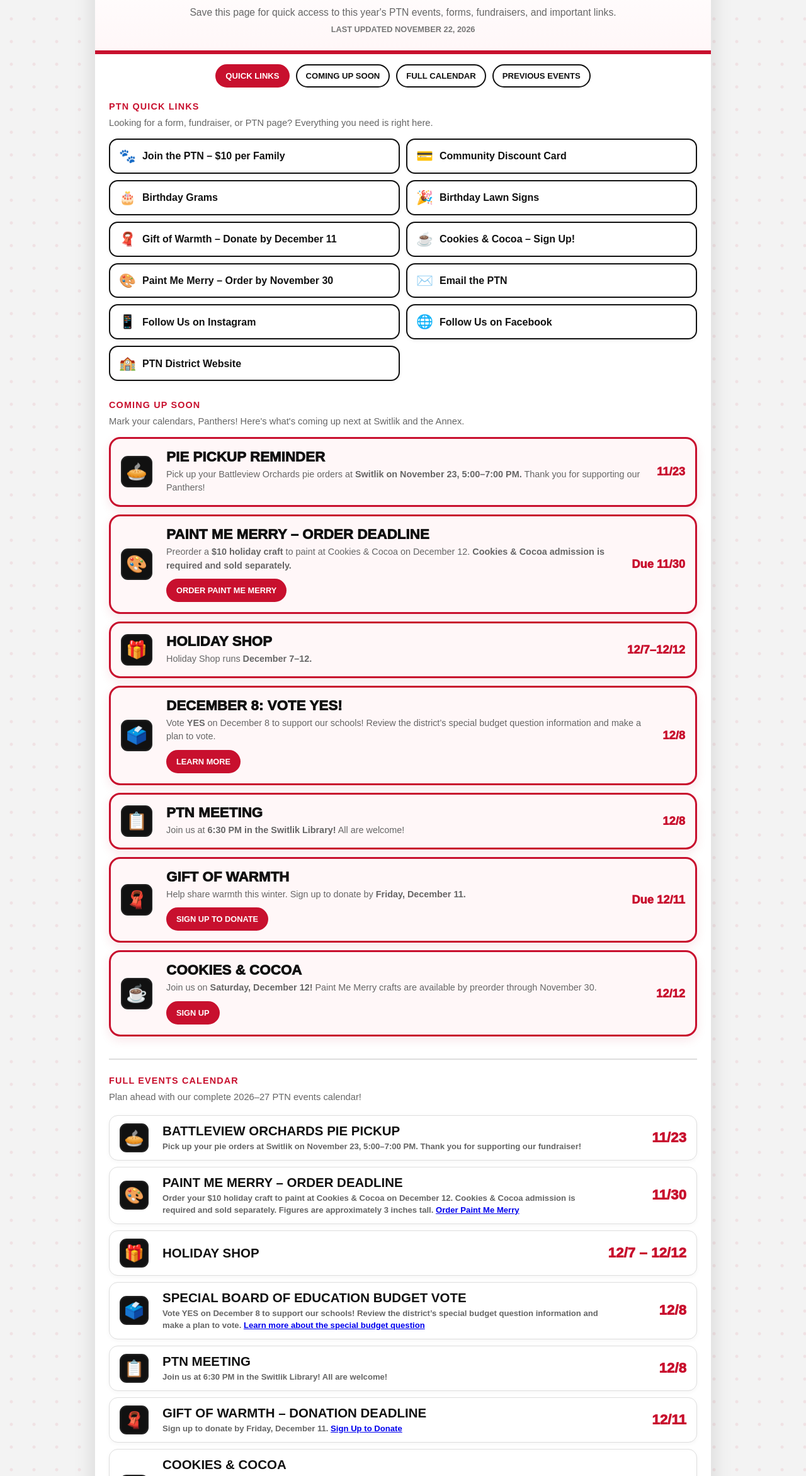
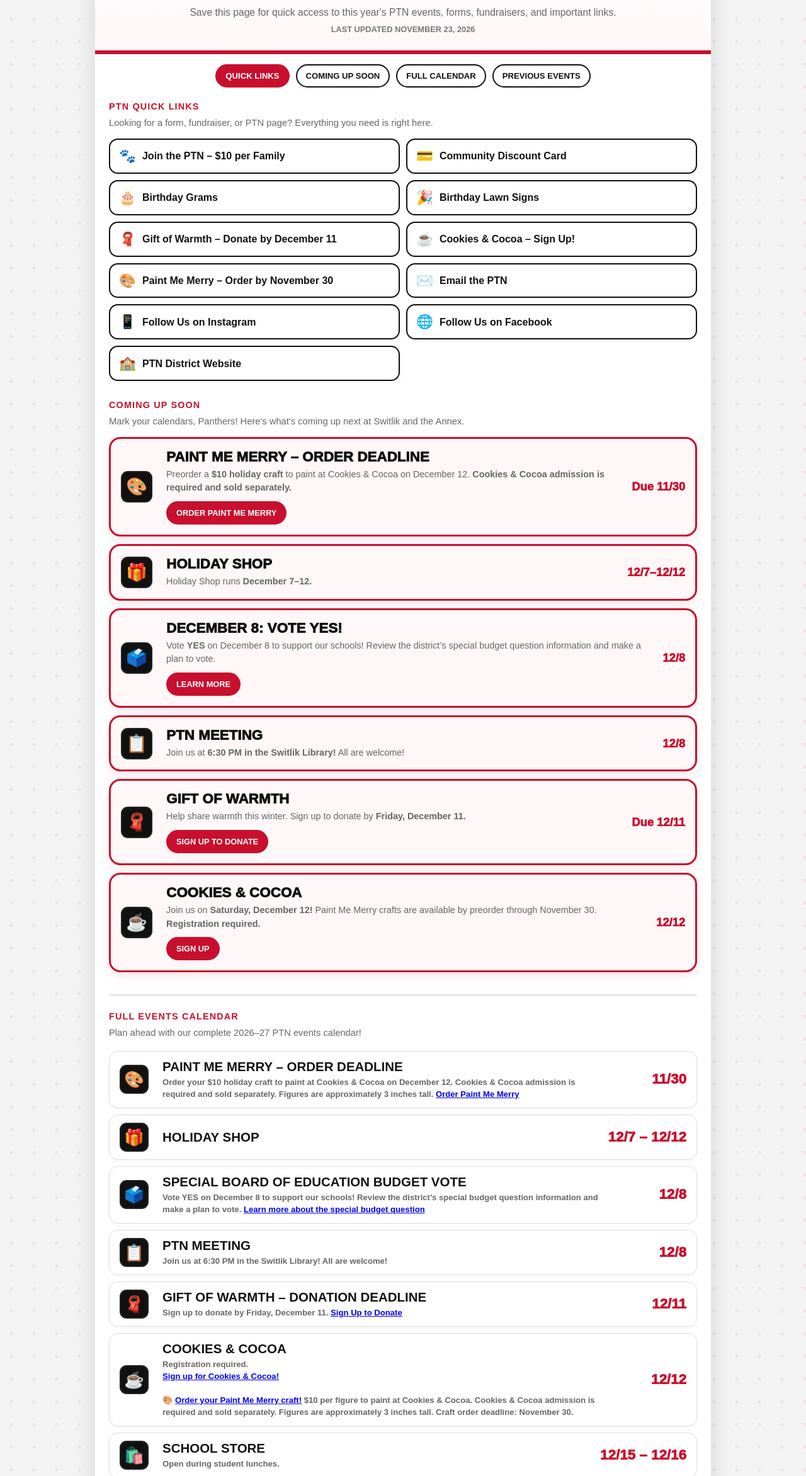
Before and after one commit to kristenmiller-ops/switlik-ptn-events, a plain HTML site: page index.html in a window 1280 px wide. Shown: the part 456-2800 px from the top of the page at 63% size. Drawn offline with Linux system fonts and the light colour scheme.

Commit message:
Update index.html

```diff
--- a/index.html
+++ b/index.html
@@ -18,7 +18,7 @@
 <div class="year-pill">2026–27 SCHOOL YEAR</div>
 <div class="subtitle">Events at a Glance</div>
 <p class="intro">Save this page for quick access to this year's PTN events, forms, fundraisers, and important links.</p>
-<div class="updated">Last updated November 22, 2026</div>
+<div class="updated">Last updated November 23, 2026</div>
 </header>
 <nav class="quicknav" aria-label="Quick navigation">
 <a href="#quick-links">Quick Links</a><a href="#upcoming">Coming Up Soon</a><a href="#all-events">Full Calendar</a><a href="#previous-events">Previous Events</a>
@@ -45,25 +45,23 @@
 <p class="links-intro">Mark your calendars, Panthers! Here's what's coming up next at Switlik and the Annex.</p>
 <div class="upcoming-list">
 
-<article class="upcoming-card"><div class="icon">🥧</div><div><div class="upcoming-title">Pie Pickup Reminder</div><div class="upcoming-copy">Pick up your Battleview Orchards pie orders at <strong>Switlik on November 23, 5:00–7:00 PM.</strong> Thank you for supporting our Panthers!</div></div><div class="upcoming-date">11/23</div></article>
 <article class="upcoming-card"><div class="icon">🎨</div><div><div class="upcoming-title">Paint Me Merry – Order Deadline</div><div class="upcoming-copy">Preorder a <strong>$10 holiday craft</strong> to paint at Cookies &amp; Cocoa on December 12. <strong>Cookies &amp; Cocoa admission is required and sold separately.</strong></div><a class="action-button" href="https://bit.ly/4iJUuyS?r=qr" target="_blank" rel="noopener">Order Paint Me Merry</a></div><div class="upcoming-date">Due 11/30</div></article>
 <article class="upcoming-card"><div class="icon">🎁</div><div><div class="upcoming-title">Holiday Shop</div><div class="upcoming-copy">Holiday Shop runs <strong>December 7–12.</strong></div></div><div class="upcoming-date">12/7–12/12</div></article>
 <article class="upcoming-card"><div class="icon">🗳️</div><div><div class="upcoming-title">December 8: Vote YES!</div><div class="upcoming-copy">Vote <strong>YES</strong> on December 8 to support our schools! Review the district’s special budget question information and make a plan to vote.</div><a class="action-button" href="https://www.jacksonsd.org/for-parents-students/specialquestion" target="_blank" rel="noopener">Learn More</a></div><div class="upcoming-date">12/8</div></article>
 <article class="upcoming-card"><div class="icon">📋</div><div><div class="upcoming-title">PTN Meeting</div><div class="upcoming-copy">Join us at <strong>6:30 PM in the Switlik Library!</strong> All are welcome!</div></div><div class="upcoming-date">12/8</div></article>
 <article class="upcoming-card"><div class="icon">🧣</div><div><div class="upcoming-title">Gift of Warmth</div><div class="upcoming-copy">Help share warmth this winter. Sign up to donate by <strong>Friday, December 11.</strong></div><a class="action-button" href="https://m.signupgenius.com/#!/showSignUp/30E0949A4AD2FA3FC1-67698391-gift?useFullSite=false" target="_blank" rel="noopener">Sign Up to Donate</a></div><div class="upcoming-date">Due 12/11</div></article>
-<article class="upcoming-card"><div class="icon">☕</div><div><div class="upcoming-title">Cookies &amp; Cocoa</div><div class="upcoming-copy">Join us on <strong>Saturday, December 12!</strong> Paint Me Merry crafts are available by preorder through November 30.</div><a class="action-button" href="https://bit.ly/Switlikcookiesandcocoa?r=qr" target="_blank" rel="noopener">Sign Up</a></div><div class="upcoming-date">12/12</div></article>
+<article class="upcoming-card"><div class="icon">☕</div><div><div class="upcoming-title">Cookies &amp; Cocoa</div><div class="upcoming-copy">Join us on <strong>Saturday, December 12!</strong> Paint Me Merry crafts are available by preorder through November 30.<br><strong>Registration required.</strong></div><a class="action-button" href="https://bit.ly/Switlikcookiesandcocoa?r=qr" target="_blank" rel="noopener">Sign Up</a></div><div class="upcoming-date">12/12</div></article>
 </div></section>
 <section class="calendar-wrap" id="all-events">
 <div class="calendar-heading"><p class="section-kicker">Full Events Calendar</p><p class="links-intro">Plan ahead with our complete 2026–27 PTN events calendar!</p></div>
 <div class="events">
 
-<article class="event"><div class="icon">🥧</div><div><div class="name">Battleview Orchards Pie Pickup</div><div class="note">Pick up your pie orders at <strong>Switlik on November 23, 5:00–7:00 PM.</strong> Thank you for supporting our fundraiser!</div></div><div class="date">11/23</div></article>
 <article class="event"><div class="icon">🎨</div><div><div class="name">Paint Me Merry – Order Deadline</div><div class="note">Order your $10 holiday craft to paint at Cookies &amp; Cocoa on December 12. <strong>Cookies &amp; Cocoa admission is required and sold separately.</strong> Figures are approximately 3 inches tall. <a href="https://bit.ly/4iJUuyS?r=qr" target="_blank" rel="noopener">Order Paint Me Merry</a></div></div><div class="date">11/30</div></article>
 <article class="event"><div class="icon">🎁</div><div><div class="name">Holiday Shop</div></div><div class="date">12/7 – 12/12</div></article>
 <article class="event"><div class="icon">🗳️</div><div><div class="name">Special Board of Education Budget Vote</div><div class="note">Vote <strong>YES</strong> on December 8 to support our schools! Review the district’s special budget question information and make a plan to vote. <a href="https://www.jacksonsd.org/for-parents-students/specialquestion" target="_blank" rel="noopener">Learn more about the special budget question</a></div></div><div class="date">12/8</div></article>
 <article class="event"><div class="icon">📋</div><div><div class="name">PTN Meeting</div><div class="note">Join us at <strong>6:30 PM in the Switlik Library!</strong> All are welcome!</div></div><div class="date">12/8</div></article>
 <article class="event"><div class="icon">🧣</div><div><div class="name">Gift of Warmth – Donation Deadline</div><div class="note">Sign up to donate by Friday, December 11. <a href="https://m.signupgenius.com/#!/showSignUp/30E0949A4AD2FA3FC1-67698391-gift?useFullSite=false" target="_blank" rel="noopener">Sign Up to Donate</a></div></div><div class="date">12/11</div></article>
-<article class="event"><div class="icon">☕</div><div><div class="name">Cookies &amp; Cocoa</div><div class="note"><a href="https://bit.ly/Switlikcookiesandcocoa?r=qr" target="_blank" rel="noopener">Sign up for Cookies &amp; Cocoa!</a><br><br>🎨 <a href="https://bit.ly/4iJUuyS?r=qr" target="_blank" rel="noopener">Order your Paint Me Merry craft!</a> $10 per figure to paint at Cookies &amp; Cocoa. <strong>Cookies &amp; Cocoa admission is required and sold separately.</strong> Figures are approximately 3 inches tall. <strong>Craft order deadline: November 30.</strong></div></div><div class="date">12/12</div></article>
+<article class="event"><div class="icon">☕</div><div><div class="name">Cookies &amp; Cocoa</div><div class="note"><strong>Registration required.</strong><br><a href="https://bit.ly/Switlikcookiesandcocoa?r=qr" target="_blank" rel="noopener">Sign up for Cookies &amp; Cocoa!</a><br><br>🎨 <a href="https://bit.ly/4iJUuyS?r=qr" target="_blank" rel="noopener">Order your Paint Me Merry craft!</a> $10 per figure to paint at Cookies &amp; Cocoa. <strong>Cookies &amp; Cocoa admission is required and sold separately.</strong> Figures are approximately 3 inches tall. <strong>Craft order deadline: November 30.</strong></div></div><div class="date">12/12</div></article>
 <article class="event"><div class="icon">🛍️</div><div><div class="name">School Store</div><div class="note">Open during student lunches.</div></div><div class="date">12/15 – 12/16</div></article>
 
 <article class="event"><div class="icon">🛍️</div><div><div class="name">School Store</div><div class="note">Open during student lunches.</div></div><div class="date">1/19 – 1/20</div></article>
@@ -98,11 +96,12 @@
 <article class="event"><div class="icon">🍬</div><div><div class="name">Gertrude Hawk Fundraiser</div><div class="note">Thank you for supporting our Switlik Panthers! <strong>All orders and money were due by November 9.</strong><br><br>📦 <strong>Estimated delivery: week of December 7.</strong></div></div><div class="date">10/16 – 11/9</div></article>
 <article class="event"><div class="icon">🌯</div><div><div class="name">Dine to Donate at Bubbakoo’s Burritos – Jackson</div><div class="note">Thank you to everyone who dined at Bubbakoo’s and supported Switlik PTN!</div></div><div class="date">11/10</div></article>
 <article class="event"><div class="icon">📋</div><div><div class="name">PTN Meeting</div><div class="note">Thank you to everyone who joined us in the Switlik Library!</div></div><div class="date">11/10</div></article>
-<article class="event"><div class="icon">🥧</div><div><div class="name">Battleview Orchards Pie Sale</div><div class="note">Thank you for supporting our pie fundraiser! Orders closed November 11. <strong>Pie pickup is November 23, 5:00–7:00 PM at Switlik.</strong></div></div><div class="date">10/26 – 11/11</div></article>
+<article class="event"><div class="icon">🥧</div><div><div class="name">Battleview Orchards Pie Sale</div><div class="note">Thank you for supporting our pie fundraiser! Orders closed November 11.</div></div><div class="date">10/26 – 11/11</div></article>
 <article class="event"><div class="icon">👕</div><div><div class="name">Clothing Donation Drive</div><div class="note">Thank you to everyone who donated clothing and supported our PTN!</div></div><div class="date">11/13 – 11/14</div></article>
 <article class="event"><div class="icon">🛍️</div><div><div class="name">School Store</div><div class="note">Thank you to everyone who shopped during student lunches!</div></div><div class="date">11/17 – 11/18</div></article>
 <article class="event"><div class="icon">🛼</div><div><div class="name">Glow in the Dark Skate Party</div><div class="note">We hope everyone had a great time skating with us! Thank you to all the families who came out and everyone who helped make Skate Night a success. 🐾</div></div><div class="date">11/19</div></article>
 <article class="event"><div class="icon">❤️</div><div><div class="name">Thankful for Our Staff – Trail Mix Station</div><div class="note">Thank you to everyone who donated to help us treat our Switlik staff!</div></div><div class="date">11/22</div></article>
+<article class="event"><div class="icon">🥧</div><div><div class="name">Battleview Orchards Pie Pickup</div><div class="note">Thank you to everyone who picked up their orders and supported our fundraiser!</div></div><div class="date">11/23</div></article>
 </div></section>
 </main>
 <footer class="footer">
```
